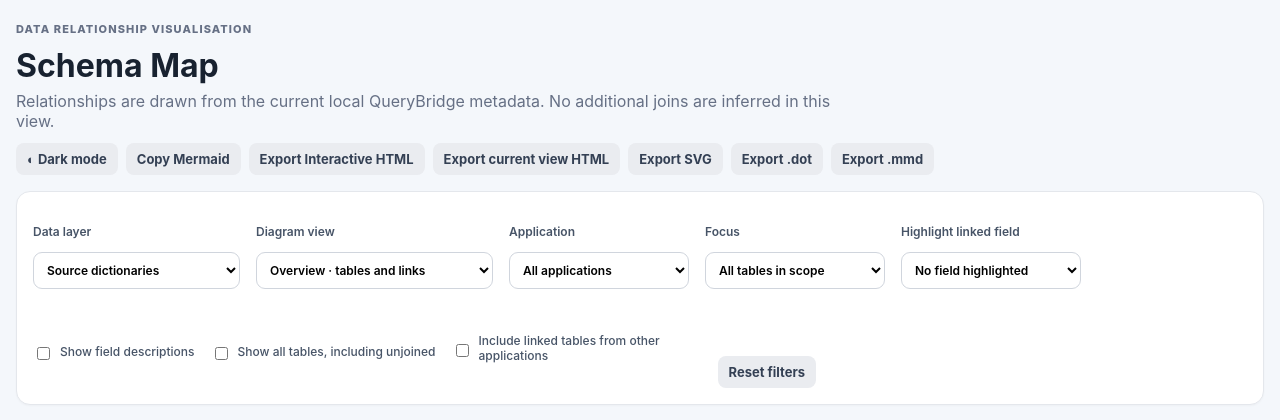
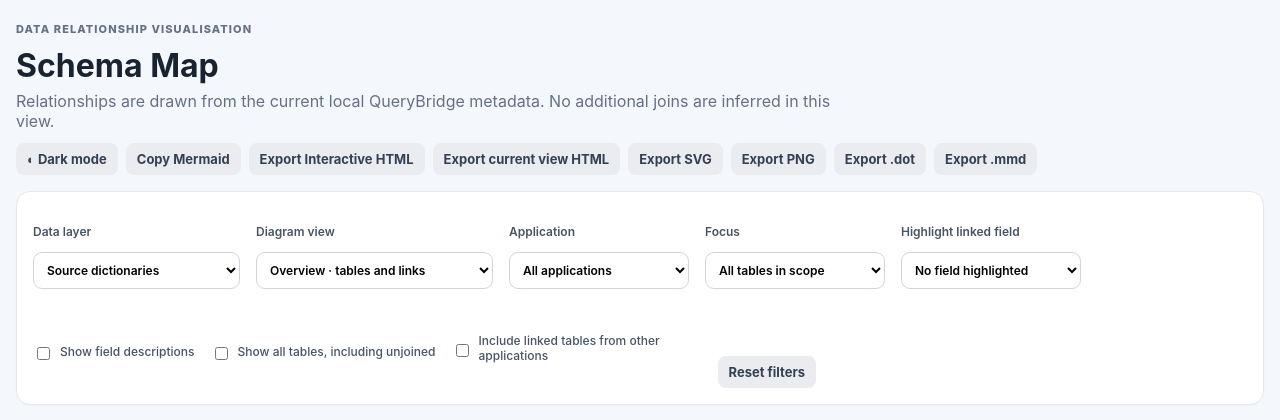
Before and after one commit to zageabb/querybridge, a Flask app: page /schema-map in a window 1280 px wide. Shown: the part 116-536 px from the top of the page. Run offline with Flask 3, Linux system fonts and the light colour scheme; data that the repository does not hold is empty; some libraries are stand-ins or nearby versions.

Commit message:
feat: add PNG export alongside SVG for selected live Schema Map renderer

```diff
--- a/templates/schema_map.html
+++ b/templates/schema_map.html
@@ -38,6 +38,7 @@
       <button id="map-export-html" class="secondary small" type="button">Export Interactive HTML</button>
       <button id="map-export-html-subset" class="secondary small" type="button">Export current view HTML</button>
       <button id="map-export-svg" class="secondary small" type="button">Export SVG</button>
+      <button id="map-export-png" class="secondary small" type="button">Export PNG</button>
       <button id="map-export-dot" class="secondary small" type="button">Export .dot</button>
       <button id="map-export" class="secondary small" type="button">Export .mmd</button>
     </div>
```
